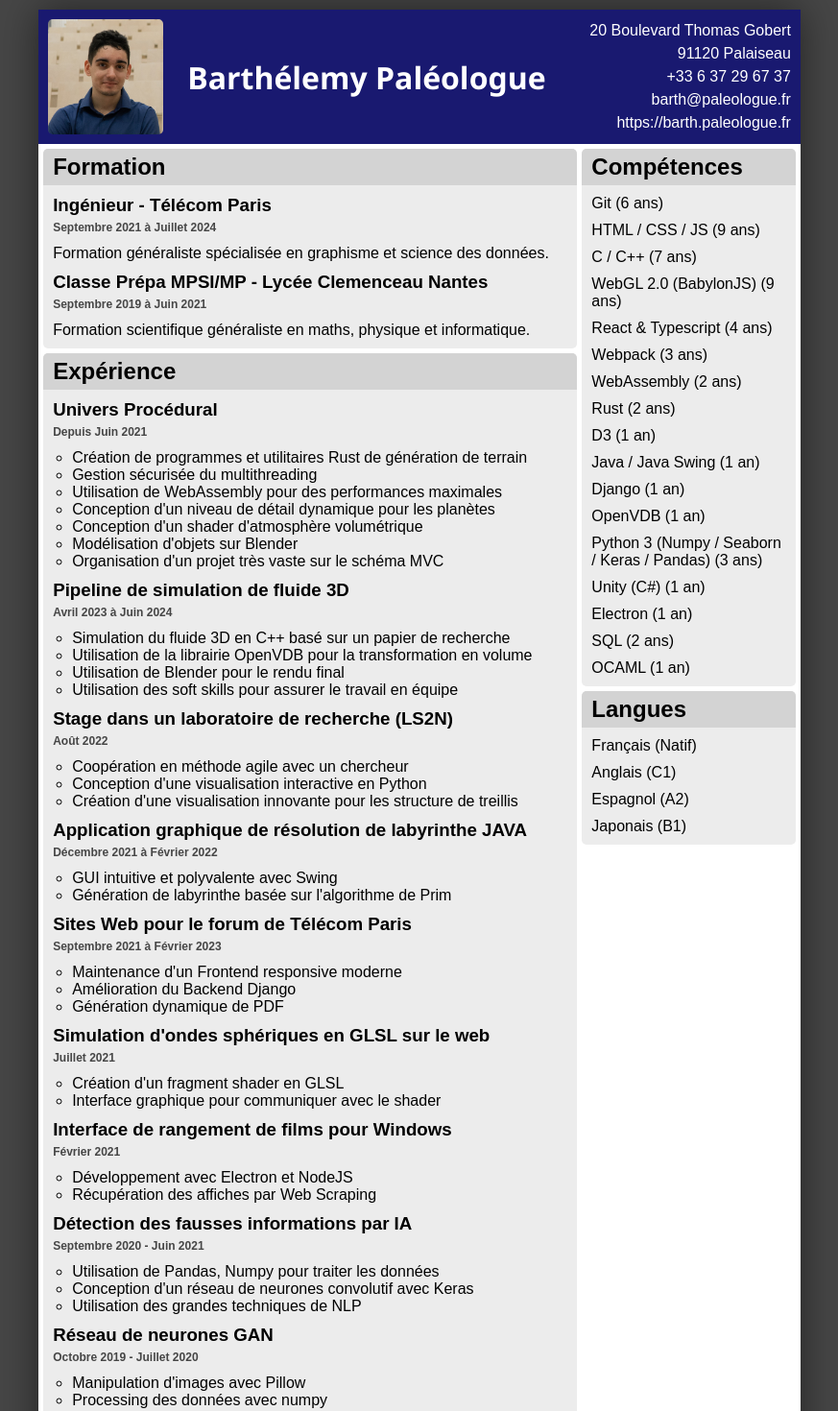
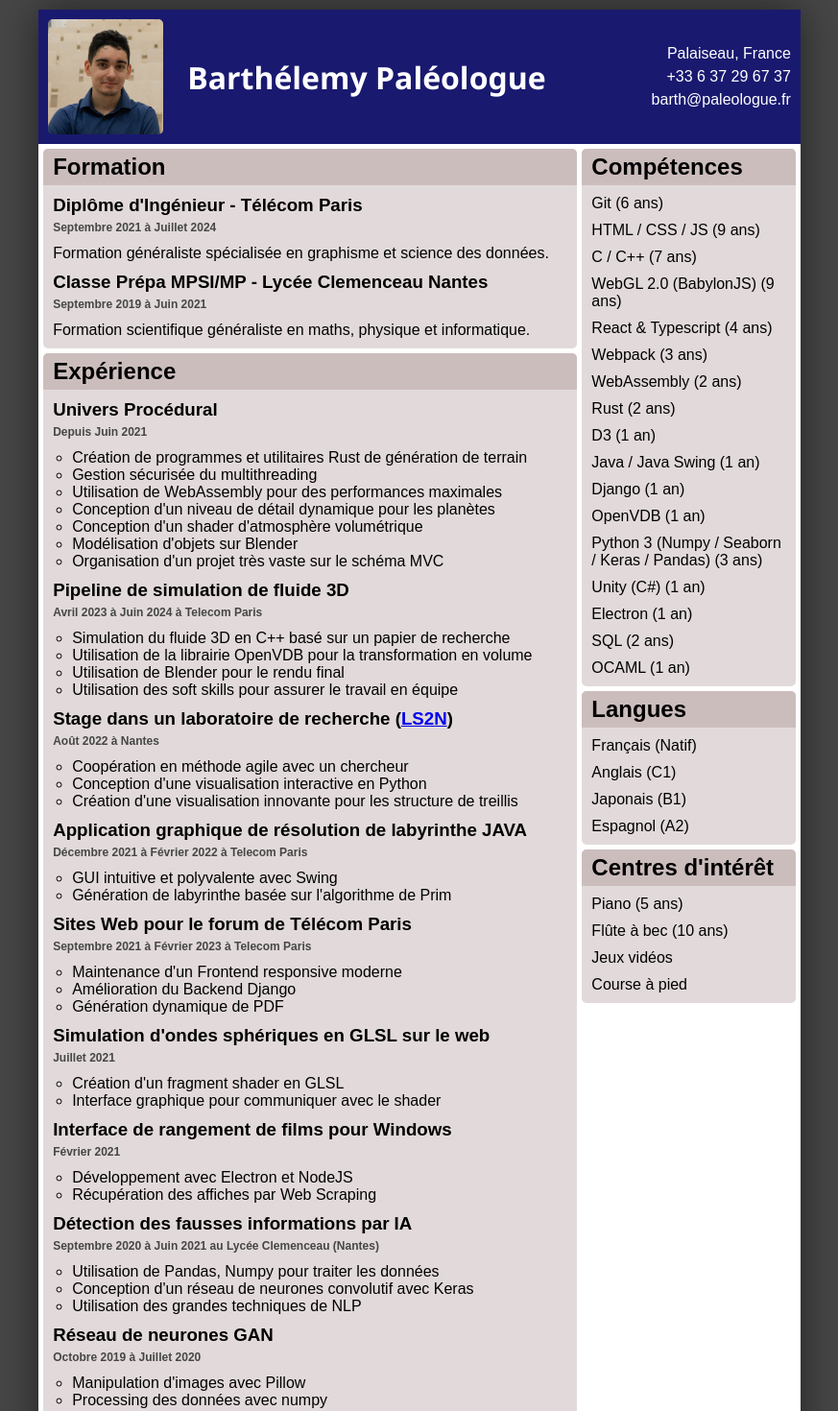
Before and after one commit to BarthPaleologue/resume, a Next.js app: page / in a window 1280 px wide. Shown: the top 1470 px of the page at 96% size, without its empty margins (203-1076 px from the left). Built offline with nearby package versions, Linux system fonts and the light colour scheme.

Commit message:
small adjustments

```diff
--- a/src/app/page.tsx
+++ b/src/app/page.tsx
@@ -15,11 +15,9 @@ export default function Home() {
           <h1>Barthélemy Paléologue</h1>
         </div>
         <div className="infoPanel">
-          <p>20 Boulevard Thomas Gobert<br />
-            91120 Palaiseau<br />
+          <p>Palaiseau, France<br />
             +33 6 37 29 67 37<br />
-            <a href="mailto:barth@paleologue.fr">barth@paleologue.fr</a><br />
-            <a href="https://barth.paleologue.fr">https://barth.paleologue.fr</a>
+            <a href="mailto:barth@paleologue.fr">barth@paleologue.fr</a>
           </p>
         </div>
       </header>
@@ -28,7 +26,7 @@ export default function Home() {
           <section>
             <h2>Formation</h2>
             <div>
-              <h3>Ingénieur - Télécom Paris</h3>
+              <h3>Diplôme d&apos;Ingénieur - Télécom Paris</h3>
               <h4>Septembre 2021 à Juillet 2024</h4>
               <p>Formation généraliste spécialisée en graphisme et science des données.</p>
             </div>
@@ -55,7 +53,7 @@ export default function Home() {
             </div>
             <div>
               <h3>Pipeline de simulation de fluide 3D</h3>
-              <h4>Avril 2023 à Juin 2024</h4>
+              <h4>Avril 2023 à Juin 2024 à Telecom Paris</h4>
               <ul>
                 <li>Simulation du fluide 3D en C++ basé sur un papier de recherche</li>
                 <li>Utilisation de la librairie OpenVDB pour la transformation en volume</li>
@@ -64,8 +62,8 @@ export default function Home() {
               </ul>
             </div>
             <div>
-              <h3>Stage dans un laboratoire de recherche (LS2N)</h3>
-              <h4>Août 2022</h4>
+              <h3>Stage dans un laboratoire de recherche (<a href="http://www.ls2n.fr/">LS2N</a>)</h3>
+              <h4>Août 2022 à Nantes</h4>
               <ul>
                 <li>Coopération en méthode agile avec un chercheur</li>
                 <li>Conception d&apos;une visualisation interactive en Python</li>
@@ -74,7 +72,7 @@ export default function Home() {
             </div>
             <div>
               <h3>Application graphique de résolution de labyrinthe JAVA</h3>
-              <h4>Décembre 2021 à Février 2022</h4>
+              <h4>Décembre 2021 à Février 2022 à Telecom Paris</h4>
               <ul>
                 <li>GUI intuitive et polyvalente avec Swing</li>
                 <li>Génération de labyrinthe basée sur l&apos;algorithme de Prim</li>
@@ -82,7 +80,7 @@ export default function Home() {
             </div>
             <div>
               <h3>Sites Web pour le forum de Télécom Paris</h3>
-              <h4>Septembre 2021 à Février 2023</h4>
+              <h4>Septembre 2021 à Février 2023 à Telecom Paris</h4>
               <ul>
                 <li>Maintenance d&apos;un Frontend responsive moderne</li>
                 <li hidden>Création d&apos;un Backend Java Tomcat</li>
@@ -109,7 +107,7 @@ export default function Home() {
             </div>
             <div>
               <h3>Détection des fausses informations par IA</h3>
-              <h4>Septembre 2020 - Juin 2021</h4>
+              <h4>Septembre 2020 à Juin 2021 au Lycée Clemenceau (Nantes)</h4>
               <ul>
                 <li>Utilisation de Pandas, Numpy pour traiter les données</li>
                 <li>Conception d&apos;un réseau de neurones convolutif avec Keras</li>
@@ -118,7 +116,7 @@ export default function Home() {
             </div>
             <div hidden>
               <h3>Réseau de neurones GAN</h3>
-              <h4>Octobre 2019 - Juillet 2020</h4>
+              <h4>Octobre 2019 à Juillet 2020</h4>
               <ul>
                 <li>Manipulation d&apos;images avec Pillow</li>
                 <li>Processing des données avec numpy</li>
@@ -162,8 +160,15 @@ export default function Home() {
             <h2>Langues</h2>
             <p>Français (Natif)</p>
             <p>Anglais (C1)</p>
+            <p>Japonais (B1)</p>
             <p>Espagnol (A2)</p>
-            <p>Japonais (B1)</p>
+          </section>
+          <section>
+            <h2>Centres d&apos;intérêt</h2>
+            <p>Piano (5 ans)</p>
+            <p>Flûte à bec (10 ans)</p>
+            <p>Jeux vidéos</p>
+            <p>Course à pied</p>
           </section>
         </div>
       </div>
--- a/src/app/styles/App.scss
+++ b/src/app/styles/App.scss
@@ -109,7 +109,7 @@ section {
   flex-direction: column;
   row-gap: 10px;
 
-  background: #ececec;
+  background: $section-background;
   border-radius: $border-radius;
 
   padding-bottom: 10px;
@@ -125,7 +125,7 @@ section {
   }
 
   h2 {
-    background: lightgray;
+    background: darken($color: $section-background, $amount: 10);
     border-top-left-radius: $border-radius;
     border-top-right-radius: $border-radius;
     padding: 5px 10px;
--- a/src/app/styles/variables.scss
+++ b/src/app/styles/variables.scss
@@ -1,2 +1,3 @@
 $border-radius: 5px;
 $spacing: 5px;
+$section-background: #e2dada;
```
